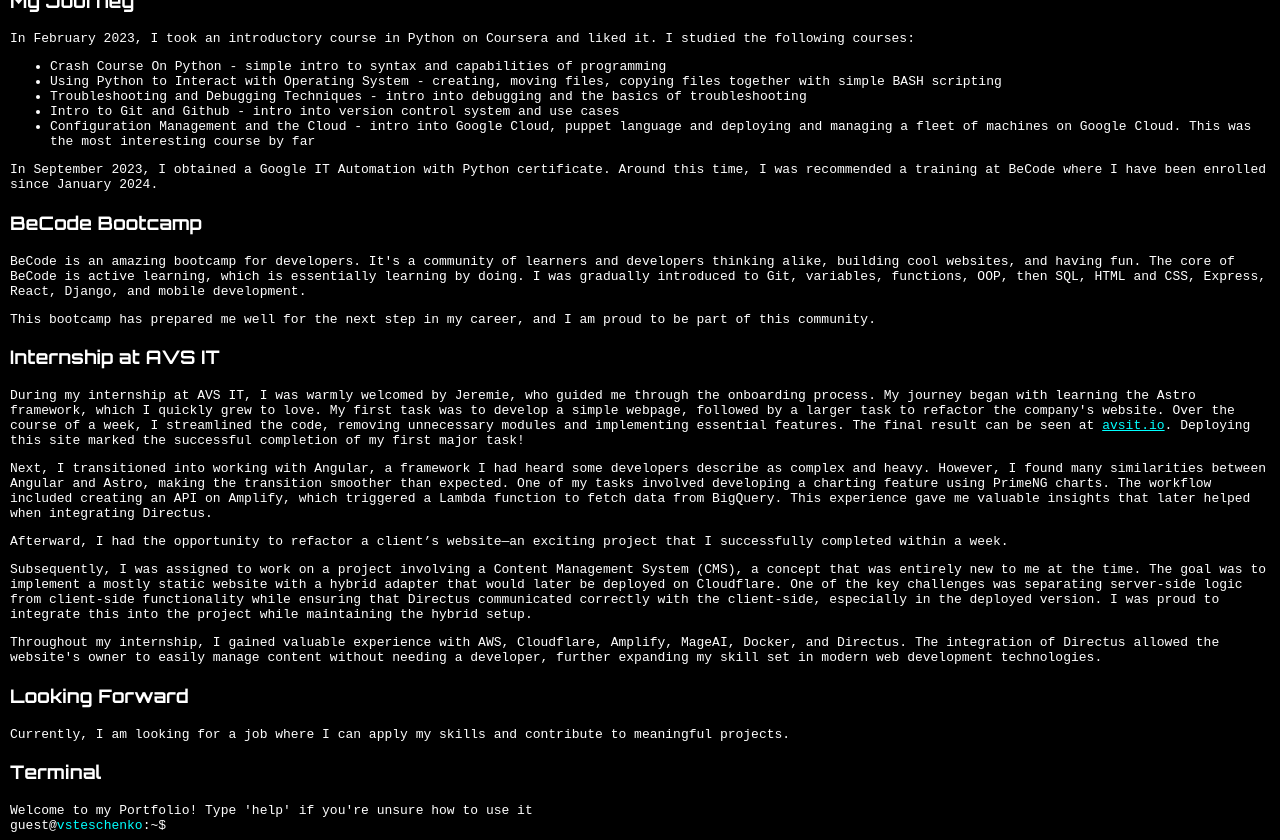
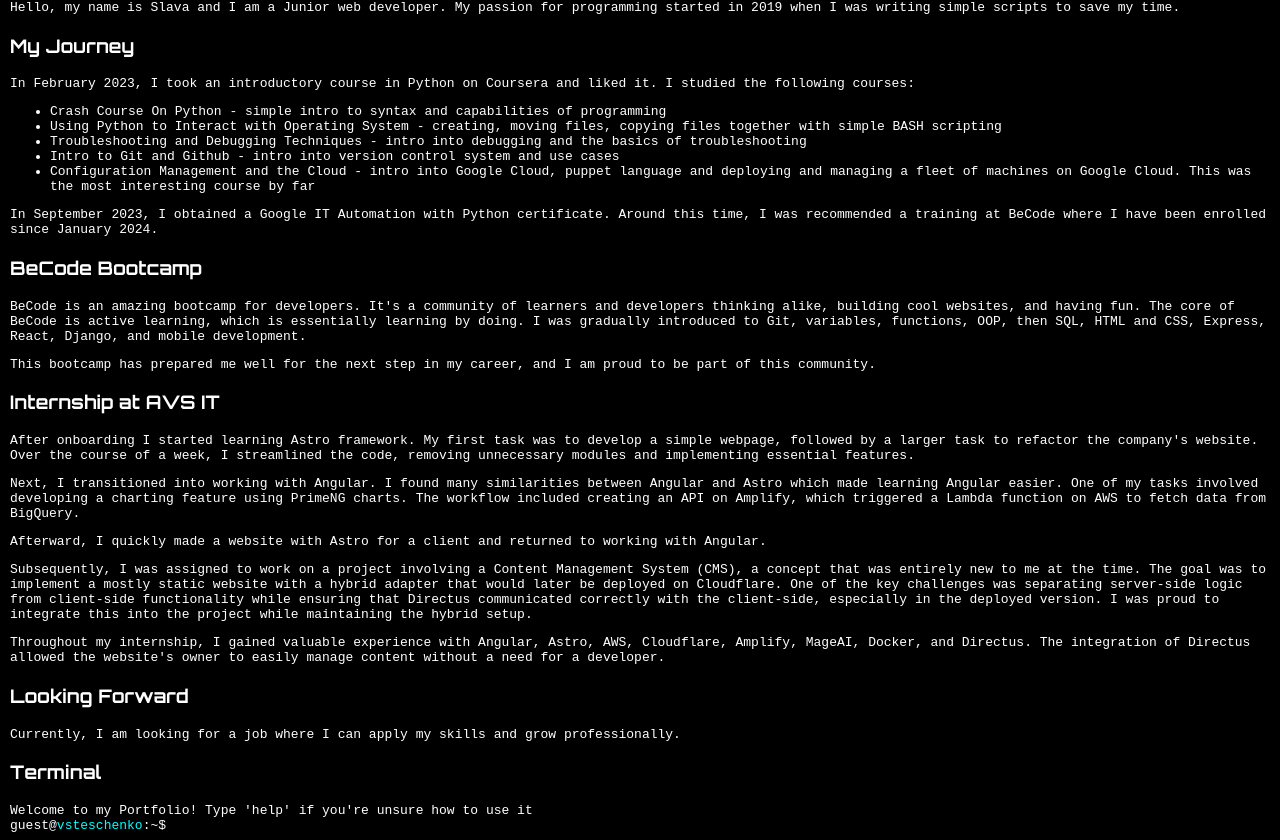
Before and after one commit to vsteschenko/terminal_portfolio, a React (Create React App) app: page / in a window 1280 px wide. Built offline with nearby package versions, Linux system fonts and the light colour scheme.

Commit message:
Added projects to portfolio

```diff
--- a/src/Terminal.js
+++ b/src/Terminal.js
@@ -9,7 +9,7 @@
   { deploy: ["Heroku", "Google Cloud", "AWS", "Cloudflare"]},
 ];
 
-const portfolio = ['https://chew-champion.netlify.app/', 'https://slava-lokkeroom.netlify.app/register - under maintenance'];
+const portfolio = ['https://github.com/je-ol/Chew-champion/tree/main/back-end', 'https://github.com/vsteschenko/chat_app/blob/main/server.js', 'https://github.com/vsteschenko/TheNote/tree/main/back-end', 'https://github.com/vsteschenko/ledger_app'];
 
 const files = {
   "skills.json": JSON.stringify(skills, null, 2),
@@ -73,7 +73,23 @@
           setHistory([...newHistory, commands[command]]);
         }
       } else if (command === 'cat' && args[0] && files[args[0]]) {
-        setHistory([...newHistory, files[args[0]]]);
+        if (args[0] === 'portfolio.md') {
+          const portfolioLinks = JSON.parse(files["portfolio.md"]);
+          setHistory([
+            ...newHistory,
+            <div key="portfolio">
+              {portfolioLinks.map((link, index) => (
+                <div key={index}>
+                  <a href={link} target="_blank" className='Name'>
+                    {link}
+                  </a>
+                </div>
+              ))}
+            </div>
+          ]);
+        } else {
+          setHistory([...newHistory, files[args[0]]]);
+        }
       } else if (command === 'su' && args[0]) {
         setUser(args[0]);
         setHistory([...newHistory, `Switching user to ${args[0]}. Current user: ${args[0]}`]);
@@ -110,23 +126,18 @@
 
         <h3 className="About">Internship at AVS IT</h3>
         <p>
-          During my internship at AVS IT, I was warmly welcomed by Jeremie, who guided me through the
-          onboarding process. My journey began with learning the Astro framework, which I quickly grew to love.
+          After onboarding I started learning Astro framework.
           My first task was to develop a simple webpage, followed by a larger task to refactor the company's
           website. Over the course of a week, I streamlined the code, removing unnecessary modules and
-          implementing essential features. The final result can be seen at <a href="https://avsit.io" target="_blank" rel="noreferrer" className="Name">avsit.io</a>. Deploying this site marked the successful completion
-          of my first major task!
+          implementing essential features.
         </p>
         <p>
-          Next, I transitioned into working with Angular, a framework I had heard some developers describe as complex and heavy.
-          However, I found many similarities between Angular and Astro, making the transition smoother than expected.
+          Next, I transitioned into working with Angular. I found many similarities between Angular and Astro which made learning Angular easier.
           One of my tasks involved developing a charting feature using PrimeNG charts. The workflow included creating
-          an API on Amplify, which triggered a Lambda function to fetch data from BigQuery. This experience gave me
-          valuable insights that later helped when integrating Directus.
+          an API on Amplify, which triggered a Lambda function on AWS to fetch data from BigQuery.
         </p>
         <p>
-          Afterward, I had the opportunity to refactor a client’s website—an exciting project that I successfully
-          completed within a week.
+          Afterward, I quickly made a website with Astro for a client and returned to working with Angular.
         </p>
         <p>
           Subsequently, I was assigned to work on a project involving a Content Management System (CMS), a concept that
@@ -137,14 +148,13 @@
            hybrid setup.
         </p>
         <p>
-          Throughout my internship, I gained valuable experience with AWS, Cloudflare, Amplify, MageAI, Docker, and Directus.
-          The integration of Directus allowed the website's owner to easily manage content without needing a developer, further
-          expanding my skill set in modern web development technologies.
+          Throughout my internship, I gained valuable experience with Angular, Astro, AWS, Cloudflare, Amplify, MageAI, Docker, and Directus.
+          The integration of Directus allowed the website's owner to easily manage content without a need for a developer.
         </p>
 
 
         <h3 className="About">Looking Forward</h3>
-        <p>Currently, I am looking for a job where I can apply my skills and contribute to meaningful projects.</p>
+        <p>Currently, I am looking for a job where I can apply my skills and grow professionally.</p>
         <h3 className="About">Terminal</h3>
       {showHelpMessage && <div className="helpMessage">{typedMessage}</div>}
       {history.map((item, index) => (
```
